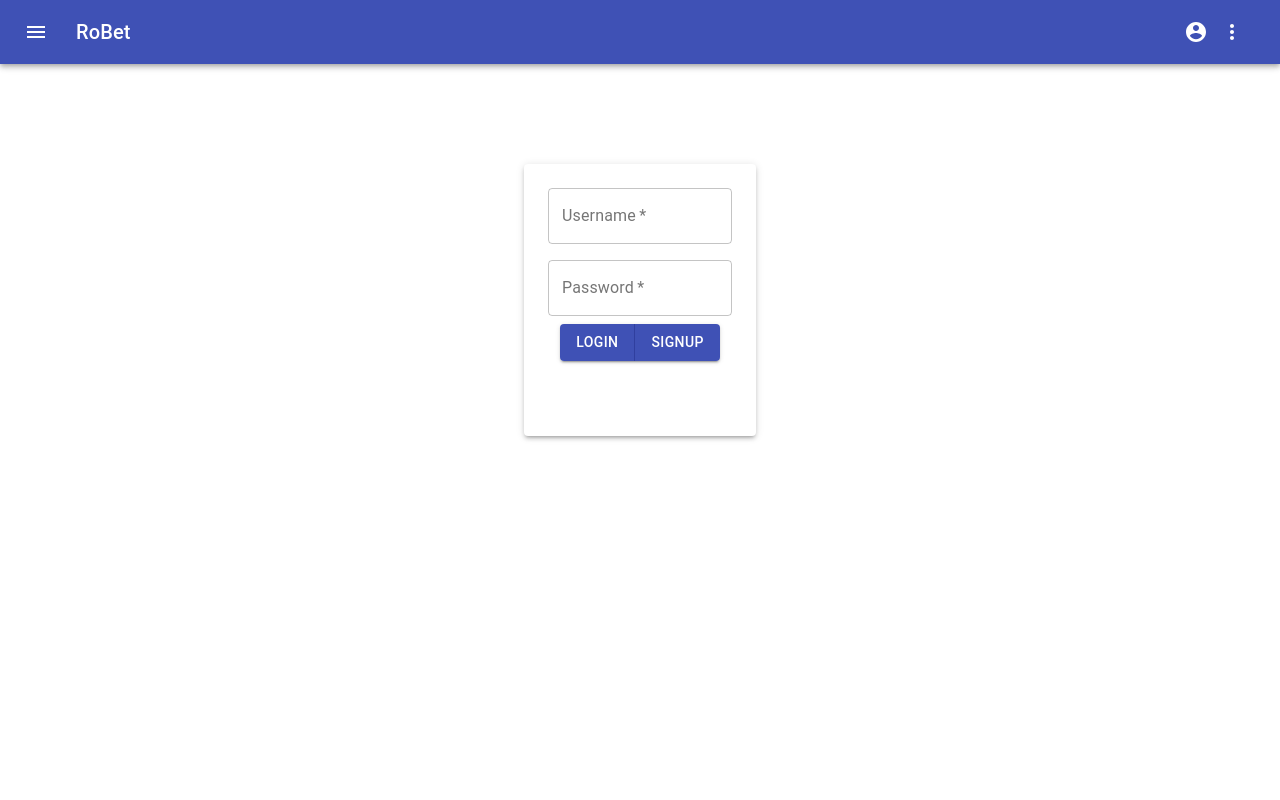
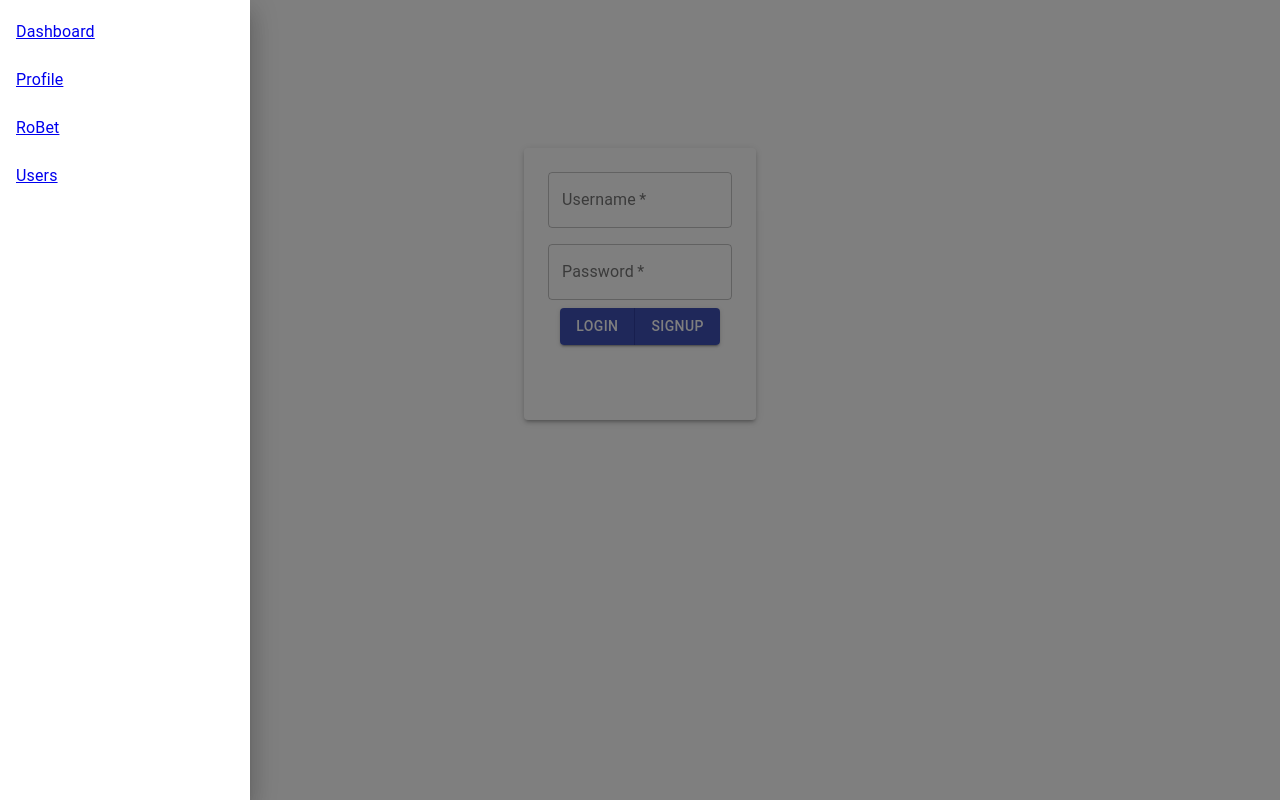
Before and after one commit to Lzm0010/robet_front_end, a React (Create React App) app: page / in a window 1280 px wide. Both pictures are taken after a click on the button "menu". Built offline with nearby package versions, Linux system fonts and the light colour scheme.

Commit message:
changed nav style

```diff
--- a/package.json
+++ b/package.json
@@ -8,6 +8,7 @@
     "@testing-library/jest-dom": "^4.2.4",
     "@testing-library/react": "^9.3.2",
     "@testing-library/user-event": "^7.1.2",
+    "clsx": "^1.1.0",
     "react": "^16.13.1",
     "react-card-flip": "^1.0.10",
     "react-dom": "^16.13.1",
--- a/src/App.js
+++ b/src/App.js
@@ -5,7 +5,7 @@ import Dashboard from './pages/dashboard';
 import Profile from './pages/profile';
 import UsersContainer from './containers/usersContainer';
 import RobetContainer from './containers/roBetContainer';
-import Navbar from './containers/navbar';
+import NavDrawer from './containers/navDrawer';
 
 function App() {
   const [user, setUser] = useState({})
@@ -58,7 +58,7 @@ function App() {
 
   return (
     <Router>
-    <Navbar user={user}/>
+    <NavDrawer/>
     <Switch>
         <Route exact path="/" render={(props) => <Auth {...props} handleLogin={handleLogin}/>}/>
         <Route exact path="/dashboard" render={(props) => <Dashboard {...props} user={user} handleBalance={handleBalance} handleUserInfo={handleUserInfo}/>} />
--- /dev/null
+++ b/src/containers/navDrawer.js
@@ -0,0 +1,69 @@
+import React, {Fragment, useState} from 'react';
+import {NavLink} from 'react-router-dom';
+import clsx from 'clsx';
+import { makeStyles } from '@material-ui/core/styles';
+import Drawer from '@material-ui/core/Drawer';
+import IconButton from '@material-ui/core/IconButton';
+import List from '@material-ui/core/List';
+import ListItem from '@material-ui/core/ListItem';
+import ListItemText from '@material-ui/core/ListItemText';
+import MenuIcon from '@material-ui/icons/Menu';
+
+const useStyles = makeStyles((theme) => ({
+    list: {
+      width: 250,
+    },
+    fullList: {
+      width: 'auto',
+    },
+    menuButton: {
+      marginRight: theme.spacing(1),
+    }
+  }));
+
+function NavDrawer() {
+  const classes = useStyles();
+  const [state, setState] = useState({
+    left: false
+  });
+
+  const toggleDrawer = (anchor, open) => (event) => {
+      if (event.type ==="keydown" && (event.key === 'Tab' || event.key === 'Shift')){
+          return;
+      }
+      setState({...state, [anchor]: open});
+  }
+
+  const list = (anchor) => (
+    <div
+      className={clsx(classes.list)}
+      role="presentation"
+      onClick={toggleDrawer(anchor, false)}
+      onKeyDown={toggleDrawer(anchor, false)}
+    >
+      <List>
+        {['Dashboard', 'Profile', 'RoBet', 'Users'].map((text) => (
+          <ListItem button key={text}>
+            <NavLink to={`/${text.toLowerCase()}`}>
+              <ListItemText primary={text}/>
+            </NavLink>
+          </ListItem>
+        ))}
+      </List>
+    </div>
+  )
+
+  return (
+      <Fragment>
+          <IconButton onClick={toggleDrawer('left', true)} className={classes.menuButton} aria-label="menu">
+            <MenuIcon/>
+          </IconButton>
+          <Drawer anchor={'left'} open={state['left']} onClose={toggleDrawer('left', false)}>
+            {list('left')}
+          </Drawer>
+      </Fragment>
+  )
+
+}
+
+export default NavDrawer;
--- a/src/containers/navbar.js
+++ /dev/null
@@ -1,148 +0,0 @@
-import React, {useState} from 'react';
-import {NavLink} from 'react-router-dom';
-import { makeStyles } from '@material-ui/core/styles';
-import AppBar from '@material-ui/core/AppBar';
-import Toolbar from '@material-ui/core/Toolbar';
-import Typography from '@material-ui/core/Typography';
-import IconButton from '@material-ui/core/IconButton';
-import AccountCircle from '@material-ui/icons/AccountCircle';
-import MenuItem from '@material-ui/core/MenuItem';
-import Menu from '@material-ui/core/Menu';
-import MenuIcon from '@material-ui/icons/Menu';
-import MoreIcon from '@material-ui/icons/MoreVert';
-
-const useStyles = makeStyles((theme) => ({
-  root: {
-    flexGrow: 1,
-  },
-  menuButton: {
-    marginRight: theme.spacing(2),
-  },
-  title: {
-    flexGrow: 1,
-  }
-}));
-
-function Navbar() {
-  const classes = useStyles();
-  const [anchorEl, setAnchorEl] = useState(null);
-  const [mobileMoreAnchorEl, setMobileMoreAnchorEl] = useState(null)
-  const isMenuOpen = Boolean(anchorEl);
-  const isMobileMenuOpen = Boolean(mobileMoreAnchorEl);
-
-  const handleProfileMenuOpen = (event) => {
-    setAnchorEl(event.currentTarget);
-  }
-
-  const handleMobileMenuClose = () => {
-    setMobileMoreAnchorEl(null);
-  }
-
-  const handleMenuClose = () => {
-    setAnchorEl(null);
-    handleMobileMenuClose();
-  }
-
-  const handleMobileMenuOpen = (event) => {
-    setMobileMoreAnchorEl(event.currentTarget);
-  }
-
-  const menuId = 'primary-search-account-menu';
-  const renderMenu = (
-    <Menu
-      anchorEl={anchorEl}
-      anchorOrigin={{ vertical: 'top', horizontal: 'right' }}
-      id={menuId}
-      keepMounted
-      transformOrigin={{ vertical: 'top', horizontal: 'right' }}
-      open={isMenuOpen}
-      onClose={handleMenuClose}
-    >
-      <MenuItem onClick={handleMenuClose}>
-          <NavLink to="/profile">
-            Profile
-          </NavLink>
-      </MenuItem>
-      <MenuItem onClick={handleMenuClose}>
-        <NavLink to="/users">Users</NavLink>
-      </MenuItem>
-    </Menu>
-  );
-
-  const mobileMenuId = 'primary-search-account-menu-mobile';
-  const renderMobileMenu = (
-    <Menu
-      anchorEl={mobileMoreAnchorEl}
-      anchorOrigin={{ vertical: 'top', horizontal: 'right' }}
-      id={mobileMenuId}
-      keepMounted
-      transformOrigin={{ vertical: 'top', horizontal: 'right' }}
-      open={isMobileMenuOpen}
-      onClose={handleMobileMenuClose}
-    >
-      <MenuItem>
-        <NavLink to="/dashboard">Dashboard</NavLink>
-      </MenuItem>
-      <MenuItem onClick={handleProfileMenuOpen}>
-        <IconButton
-          aria-label="account of current user"
-          aria-controls="primary-search-account-menu"
-          aria-haspopup="true"
-          color="inherit"
-        >
-          <AccountCircle />
-        </IconButton>
-        <NavLink to="/profile">Profile</NavLink>
-      </MenuItem>
-      <MenuItem>
-        <NavLink to="/robet">RoBet</NavLink>
-      </MenuItem>
-      <MenuItem>
-        <NavLink to="/users">Users</NavLink>
-      </MenuItem>
-    </Menu>
-  );
-
-  return (
-      <div className={classes.grow}>
-        <AppBar position="static">
-          <Toolbar>
-            <IconButton edge="start" className={classes.menuButton} color="inherit" aria-label="menu">
-              <MenuIcon/>
-            </IconButton>
-            <Typography variant="h6" className={classes.title} noWrap>
-              RoBet
-            </Typography>
-            <div className={classes.grow}/>
-            <div className={classes.sectionDesktop}>
-              <IconButton
-                edge="end"
-                aria-label="account of current user"
-                aria-controls={menuId}
-                aria-haspopup="true"
-                onClick={handleProfileMenuOpen}
-                color="inherit"
-              >
-                <AccountCircle />
-              </IconButton>
-            </div>
-            <div className={classes.sectionMobile}>
-              <IconButton
-                aria-label="show more"
-                aria-controls={mobileMenuId}
-                aria-haspopup="true"
-                onClick={handleMobileMenuOpen}
-                color="inherit"
-              >
-                <MoreIcon />
-              </IconButton>
-            </div>
-          </Toolbar>
-        </AppBar>
-        {renderMobileMenu}
-        {renderMenu}
-      </div>
-  );
-}
-
-export default Navbar;
```
